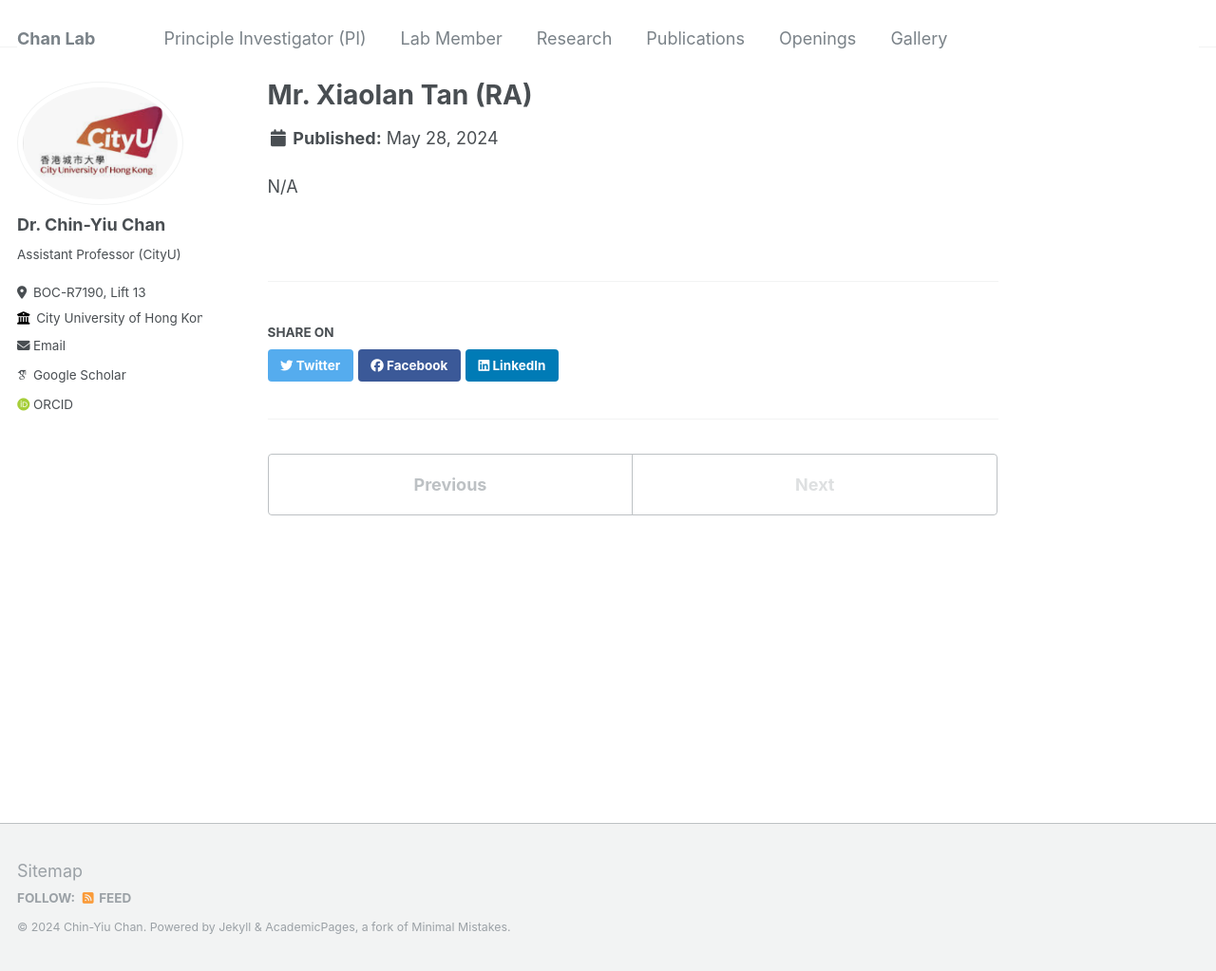
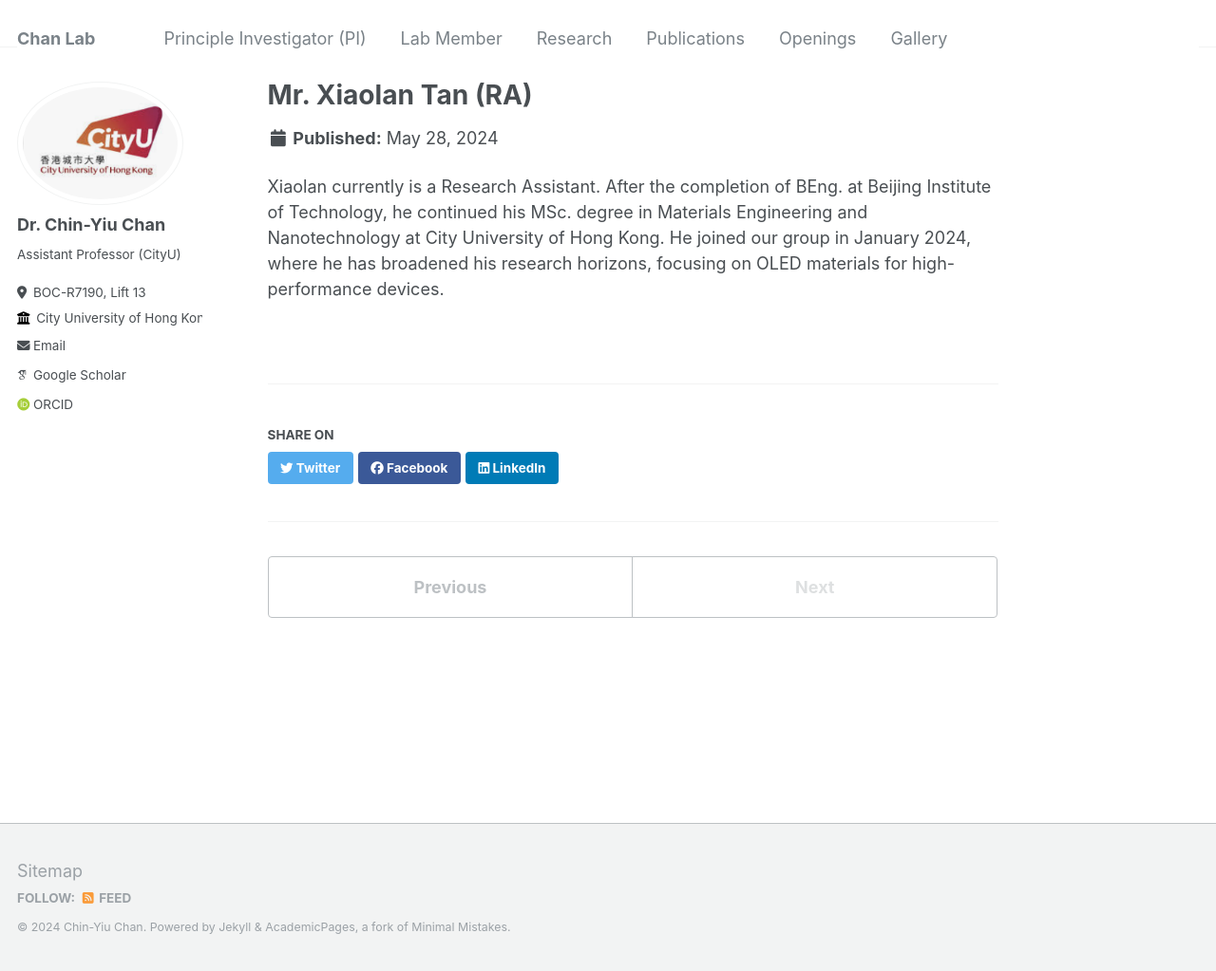
Before and after one commit to cychan-chem/chinychan.github.io, a Jekyll site: the page built from _portfolio/portfolio-2.md, in a window 1280 px wide and 1023 px high. Shown: the whole window at 95% size. Built offline with Jekyll 4.4.1, drawn with Linux system fonts in a browser that asks for light colours; some web fonts are replaced.

Commit message:
Update portfolio-2.md

```diff
--- a/_portfolio/portfolio-2.md
+++ b/_portfolio/portfolio-2.md
@@ -4,4 +4,4 @@ excerpt: "MSc (City University of Hong Kong, 2023) <br/><img src='/images/bio-ph
 collection: portfolio
 ---
 
-N/A
+Xiaolan currently is a Research Assistant. After the completion of BEng. at Beijing Institute of Technology, he continued his MSc. degree in Materials Engineering and Nanotechnology at City University of Hong Kong. He joined our group in January 2024, where he has broadened his research horizons, focusing on OLED materials for high-performance devices.
```
